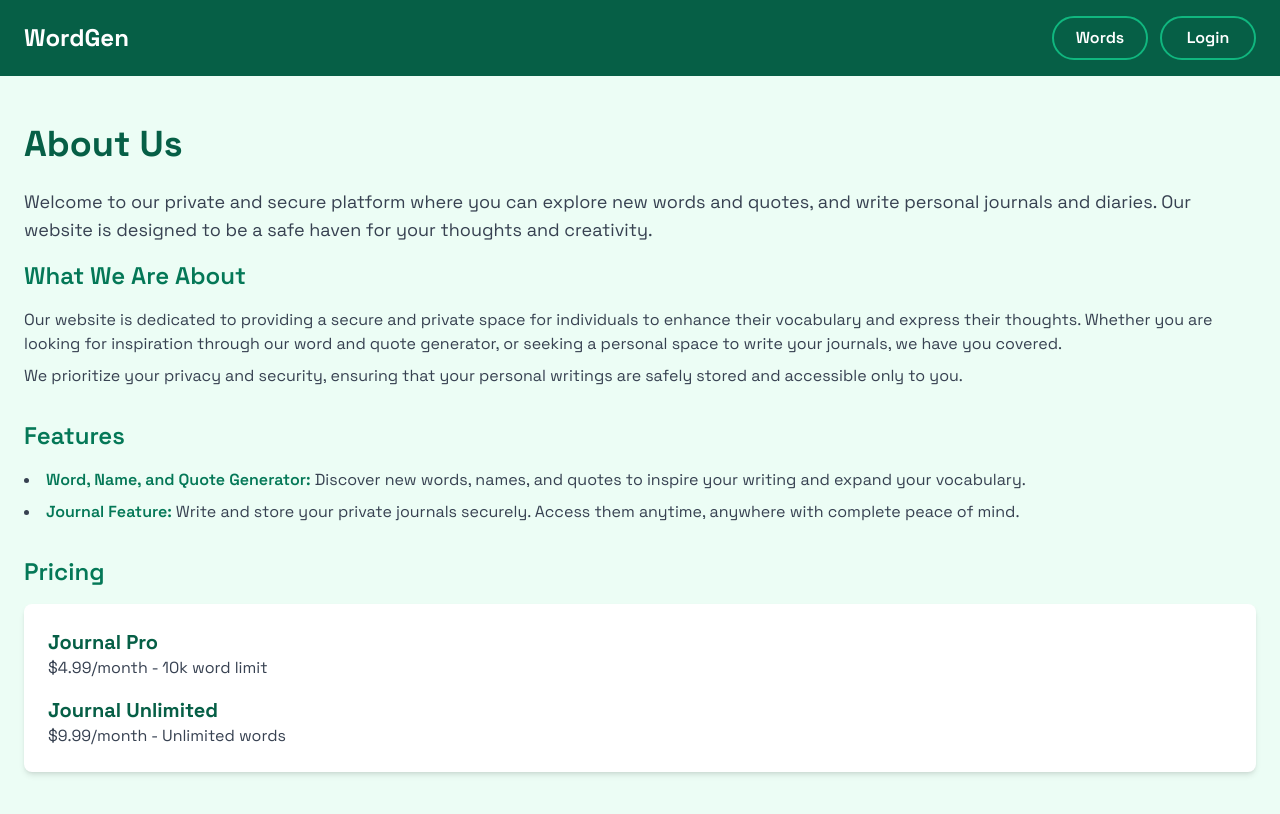
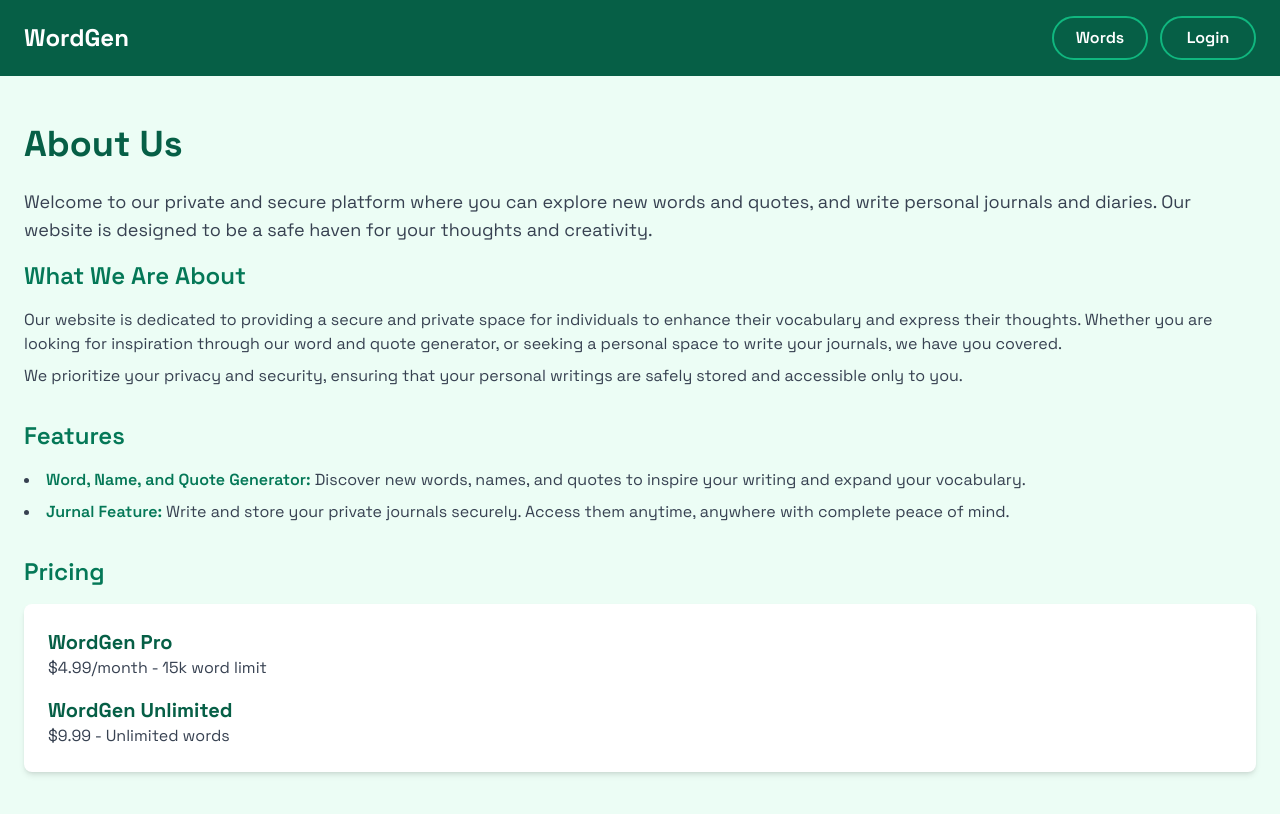
Before and after one commit to IbrahimDoba/jurnel, a Next.js app: page /aboutus in a window 1280 px wide. Shown: the top 814 px of the page. Built offline with nearby package versions, Linux system fonts and the light colour scheme.

Commit message:
UI: about page text changes

```diff
--- a/src/app/aboutus/page.tsx
+++ b/src/app/aboutus/page.tsx
@@ -63,7 +63,7 @@ export default function About() {
             </li>
             <li>
               <span className="font-semibold text-emerald-700">
-                Journal Feature:
+                Jurnal Feature:
               </span>{" "}
               Write and store your private journals securely. Access them
               anytime, anywhere with complete peace of mind.
@@ -78,15 +78,15 @@ export default function About() {
           <div className="bg-white shadow-md rounded-lg p-6">
             <div className="mb-4">
               <h3 className="text-xl font-bold text-emerald-800">
-                Journal Pro
+                WordGen Pro
               </h3>
-              <p className="text-gray-700">$4.99/month - 10k word limit</p>
+              <p className="text-gray-700">$4.99/month - 15k word limit</p>
             </div>
             <div>
               <h3 className="text-xl font-bold text-emerald-800">
-                Journal Unlimited
+                WordGen Unlimited
               </h3>
-              <p className="text-gray-700">$9.99/month - Unlimited words</p>
+              <p className="text-gray-700">$9.99 - Unlimited words</p>
             </div>
           </div>
         </section>
```
